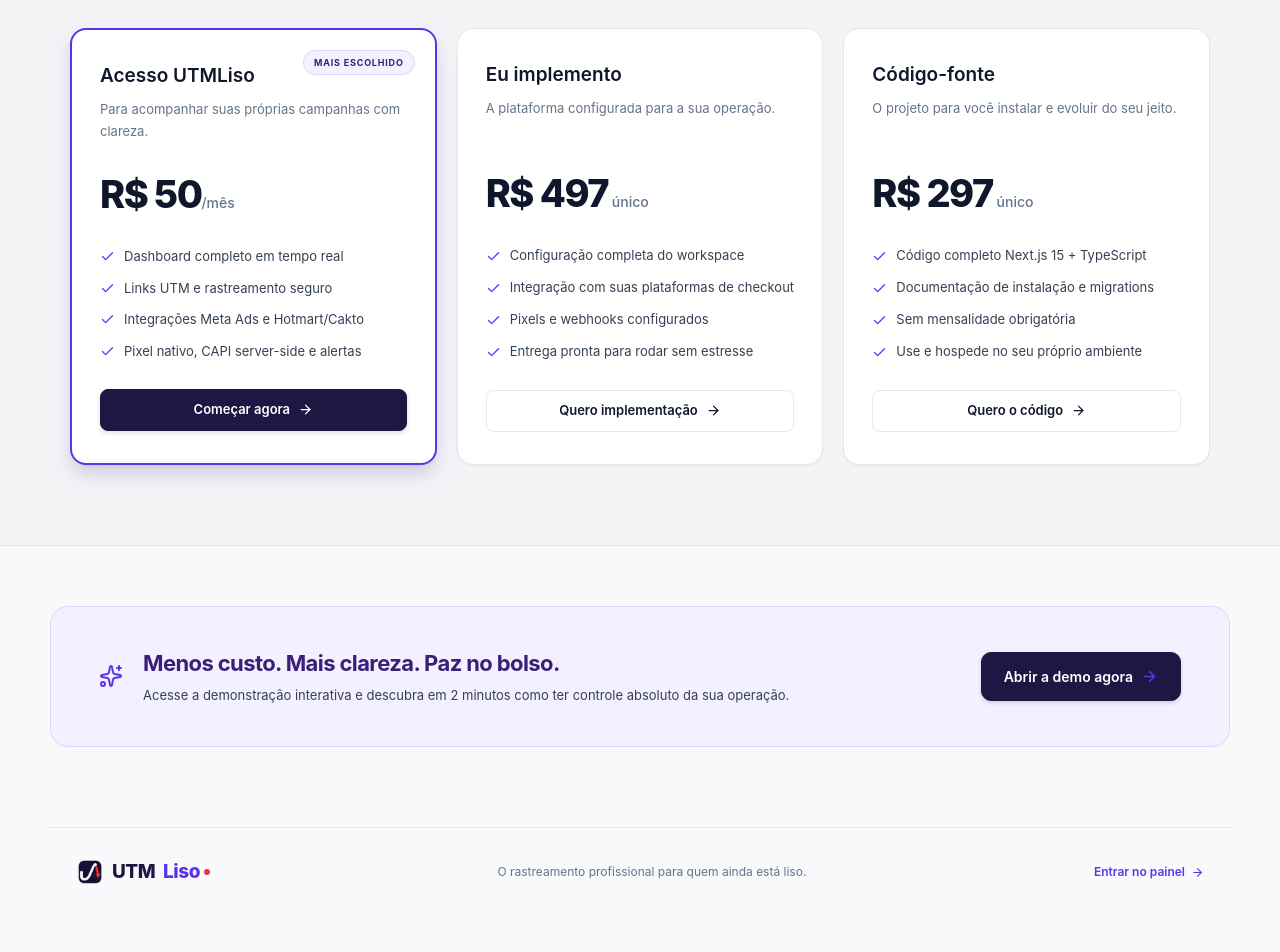
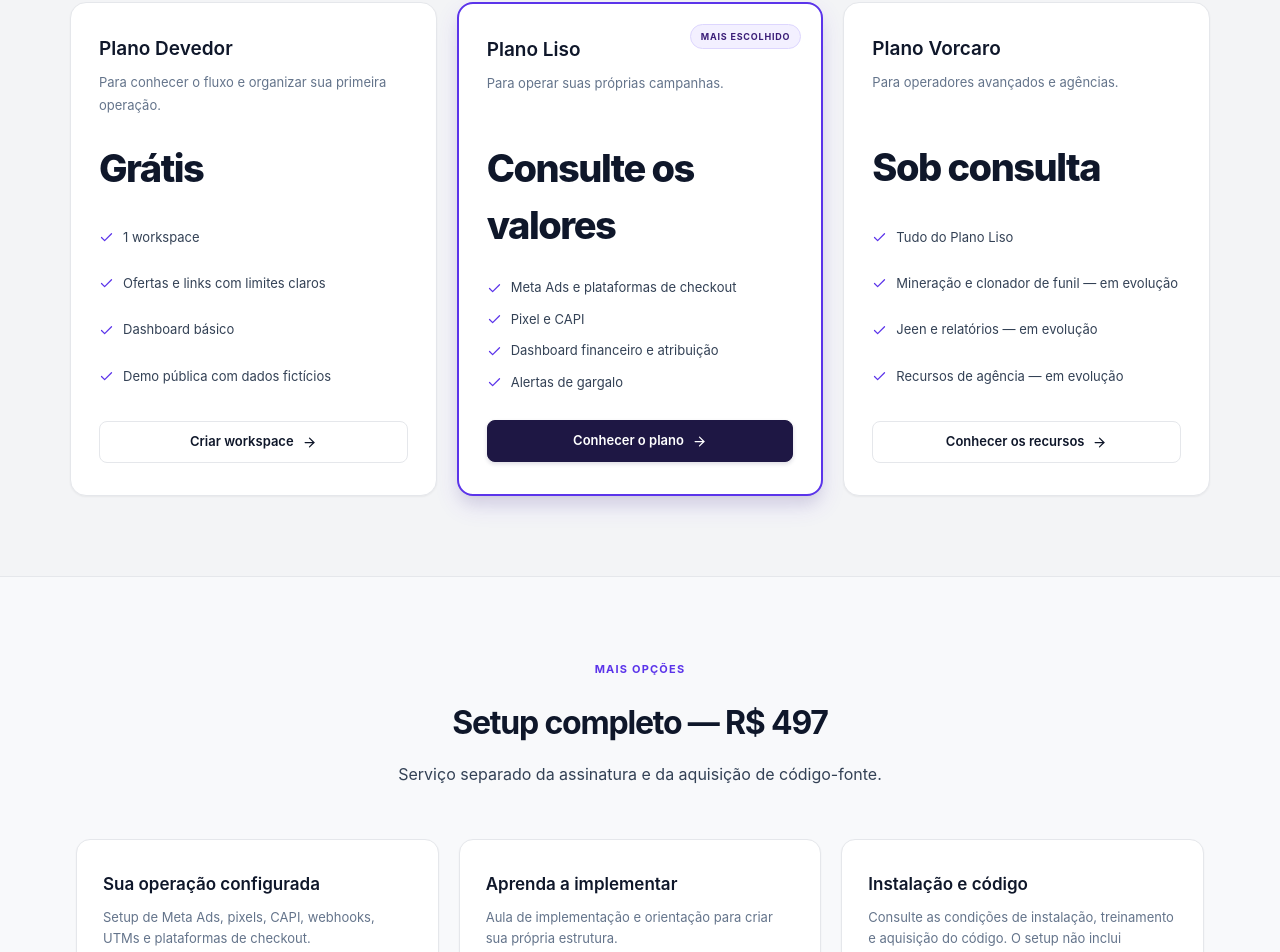
Before and after one commit to ariumcloud/trackbase, a Next.js app: page / in a window 1280 px wide. Shown: the part 1668-2620 px from the top of the page. Before the commit the page ends 2584 px from the top, so only its background shows below. Built offline with nearby package versions, Linux system fonts and the light colour scheme.

Commit message:
feat: adota marca Lisofy e planos Devedor Liso e Vorcaro

```diff
--- a/package.json
+++ b/package.json
@@ -1,5 +1,5 @@
 {
-  "name": "utmliso",
+  "name": "lisofy",
   "version": "1.0.0",
   "description": "",
   "main": "index.js",
--- a/src/app/demo/page.tsx
+++ b/src/app/demo/page.tsx
@@ -69,12 +69,12 @@ export default function DemoPage() {
         <Link href="/" className="brand">
           <Image
             src="/logo.png"
-            alt="UTMLiso Logo"
+            alt="Lisofy Logo"
             width={32}
             height={32}
             className="brand-logo-img"
           />
-          UTM<span>Liso</span>
+          Lisofy
           <span className="brand-dot" />
         </Link>
         <span className="demo-label">
--- a/src/app/layout.tsx
+++ b/src/app/layout.tsx
@@ -6,7 +6,7 @@ export const viewport: Viewport = {
 };
 
 export const metadata: Metadata = {
-  title: "UTMLiso · O rastreamento profissional para quem ainda está liso",
+  title: "Lisofy · A plataforma pra você deixar de ser liso",
   description:
     "Junte anúncios da Meta Ads, páginas, checkouts e vendas em uma operação clara, rápida e lucrativa.",
   icons: {
--- a/src/app/login/page.tsx
+++ b/src/app/login/page.tsx
@@ -10,12 +10,12 @@ export default function Login() {
         <Link href="/" className="brand">
           <Image
             src="/logo.png"
-            alt="UTMLiso Logo"
+            alt="Lisofy Logo"
             width={38}
             height={38}
             className="brand-logo-img"
           />
-          UTM<span>Liso</span>
+          Lisofy
           <span className="brand-dot" />
         </Link>
         <div>
@@ -32,7 +32,7 @@ export default function Login() {
             reunida com números reais e sem taxas abusivas.
           </p>
         </div>
-        <small>O rastreamento profissional para quem ainda está liso.</small>
+        <small>A plataforma pra você deixar de ser liso.</small>
       </section>
       <section className="auth-form">
         <AuthForm configured={configured()} />
--- a/src/app/page.tsx
+++ b/src/app/page.tsx
@@ -14,58 +14,60 @@ import {
 
 const plans = [
   {
-    name: "Acesso UTMLiso",
-    price: "R$ 50",
-    suffix: "/mês",
-    description: "Para acompanhar suas próprias campanhas com clareza.",
-    cta: "Começar agora",
+    name: "Plano Devedor",
+    price: "Grátis",
+    suffix: "",
+    description: "Para conhecer o fluxo e organizar sua primeira operação.",
+    cta: "Criar workspace",
     href: "/login",
-    featured: true,
+    featured: false,
     items: [
-      "Dashboard completo em tempo real",
-      "Links UTM e rastreamento seguro",
-      "Integrações Meta Ads e Hotmart/Cakto",
-      "Pixel nativo, CAPI server-side e alertas",
+      "1 workspace",
+      "Ofertas e links com limites claros",
+      "Dashboard básico",
+      "Demo pública com dados fictícios",
     ],
   },
   {
-    name: "Eu implemento",
-    price: "R$ 497",
-    suffix: " único",
-    description: "A plataforma configurada para a sua operação.",
-    cta: "Quero implementação",
-    href: "/login",
+    name: "Plano Liso",
+    price: "Consulte os valores",
+    suffix: "",
+    description: "Para operar suas próprias campanhas.",
+    cta: "Conhecer o plano",
+    href: "#mais-opcoes",
+    featured: true,
     items: [
-      "Configuração completa do workspace",
-      "Integração com suas plataformas de checkout",
-      "Pixels e webhooks configurados",
-      "Entrega pronta para rodar sem estresse",
+      "Meta Ads e plataformas de checkout",
+      "Pixel e CAPI",
+      "Dashboard financeiro e atribuição",
+      "Alertas de gargalo",
     ],
   },
   {
-    name: "Código-fonte",
-    price: "R$ 297",
-    suffix: " único",
-    description: "O projeto para você instalar e evoluir do seu jeito.",
-    cta: "Quero o código",
-    href: "/login",
+    name: "Plano Vorcaro",
+    price: "Sob consulta",
+    suffix: "",
+    description: "Para operadores avançados e agências.",
+    cta: "Conhecer os recursos",
+    href: "#mais-opcoes",
+    featured: false,
     items: [
-      "Código completo Next.js 15 + TypeScript",
-      "Documentação de instalação e migrations",
-      "Sem mensalidade obrigatória",
-      "Use e hospede no seu próprio ambiente",
+      "Tudo do Plano Liso",
+      "Mineração e clonador de funil — em evolução",
+      "Jeen e relatórios — em evolução",
+      "Recursos de agência — em evolução",
     ],
   },
 ];
 
 function MockDashboard() {
   return (
-    <div className="landing-mock" aria-label="Prévia do dashboard UTMLiso">
+    <div className="landing-mock" aria-label="Prévia do dashboard Lisofy">
       <div className="mock-sidebar">
         <div className="mock-logo-wrap">
           <Image
             src="/logo.png"
-            alt="UTMLiso Logo"
+            alt="Lisofy Logo"
             width={34}
             height={34}
             className="mock-logo-img"
@@ -81,7 +83,7 @@ function MockDashboard() {
       <div className="mock-content">
         <div className="mock-top">
           <span>Visão geral</span>
-          <span className="mock-live">● Operação ativa</span>
+          <span className="mock-live">● Dados fictícios</span>
         </div>
         <div className="mock-heading">
           <div>
@@ -120,10 +122,18 @@ function MockDashboard() {
             <i style={{ width: "12%" }} className="funnel-bar-4" />
           </div>
           <div className="mock-labels">
-            <span>Visitas <b>2.840</b></span>
-            <span>Cliques <b>648</b></span>
-            <span>Checkouts <b>112</b></span>
-            <span>Compras <b>34</b></span>
+            <span>
+              Visitas <b>2.840</b>
+            </span>
+            <span>
+              Cliques <b>648</b>
+            </span>
+            <span>
+              Checkouts <b>112</b>
+            </span>
+            <span>
+              Compras <b>34</b>
+            </span>
           </div>
         </div>
       </div>
@@ -138,12 +148,12 @@ export default function Home() {
         <Link href="/" className="brand">
           <Image
             src="/logo.png"
-            alt="UTMLiso Logo"
+            alt="Lisofy Logo"
             width={34}
             height={34}
             className="brand-logo-img"
           />
-          UTM<span>Liso</span>
+          Lisofy
           <span className="brand-dot" />
         </Link>
         <div className="landing-nav-links">
@@ -160,14 +170,18 @@ export default function Home() {
 
       <section className="landing-hero">
         <div className="landing-copy">
-          <span className="eyebrow">RASTREAMENTO PROFISSIONAL PARA QUEM ESTÁ LISO</span>
+          <span className="eyebrow">
+            RASTREAMENTO PROFISSIONAL PARA QUEM ESTÁ LISO
+          </span>
           <h1>
-            Você não precisa de mais achismo.<br />
-            <em>Precisa saber o que vende.</em>
+            A plataforma pra você
+            <br />
+            <em>deixar de ser liso.</em>
           </h1>
           <p>
-            UTMLiso conecta seus anúncios da Meta, páginas, checkouts e vendas em
-            uma operação cristalina — sem surpresas no fim do mês e sem pagar fortunas por software.
+            Lisofy conecta seus anúncios da Meta, páginas, checkouts e vendas em
+            uma operação cristalina — sem surpresas no fim do mês e sem pagar
+            fortunas por software.
           </p>
           <div className="landing-actions">
             <Link href="/demo" className="button primary large">
@@ -178,7 +192,8 @@ export default function Home() {
             </a>
           </div>
           <div className="landing-trust">
-            <ShieldCheck size={16} /> Seus dados ficam protegidos no seu workspace
+            <ShieldCheck size={16} /> Seus dados ficam protegidos no seu
+            workspace
           </div>
         </div>
         <div className="landing-visual">
@@ -189,10 +204,18 @@ export default function Home() {
       </section>
 
       <section className="proof-strip">
-        <span><strong>Meta Ads</strong> gasto real e campanhas</span>
-        <span><strong>Hotmart & Cakto</strong> vendas e order bumps</span>
-        <span><strong>Meta CAPI</strong> eventos server-side deduplicados</span>
-        <span><strong>UTM Segura</strong> atribuição precisa por criativo</span>
+        <span>
+          <strong>Meta Ads</strong> gasto real e campanhas
+        </span>
+        <span>
+          <strong>Hotmart & Cakto</strong> vendas e order bumps
+        </span>
+        <span>
+          <strong>Meta CAPI</strong> eventos server-side deduplicados
+        </span>
+        <span>
+          <strong>UTM Segura</strong> atribuição precisa por criativo
+        </span>
       </section>
 
       <section id="como-funciona" className="landing-section">
@@ -200,7 +223,9 @@ export default function Home() {
           <span className="eyebrow">DO CLIQUE AO LUCRO REAL</span>
           <h2>Uma visão que faz sentido.</h2>
           <p>
-            Chega de abrir cinco plataformas para descobrir que o anúncio gastou, a landing não converteu ou as taxas comeram todo o seu lucro.
+            Chega de abrir cinco plataformas para descobrir que o anúncio
+            gastou, a landing não converteu ou as taxas comeram todo o seu
+            lucro.
           </p>
         </div>
         <div className="feature-grid">
@@ -210,7 +235,8 @@ export default function Home() {
             </span>
             <h3>Rastreie cada criativo</h3>
             <p>
-              Gere links com parâmetros dinâmicos da Meta e decore o checkout automaticamente preservando a sessão do comprador.
+              Gere links com parâmetros dinâmicos da Meta e decore o checkout
+              automaticamente preservando a sessão do comprador.
             </p>
           </article>
           <article>
@@ -219,7 +245,8 @@ export default function Home() {
             </span>
             <h3>Identifique gargalos e quedas</h3>
             <p>
-              Veja exatamente onde o lead abandona a jornada: no carregamento da página, no clique do botão ou na etapa de pagamento.
+              Veja exatamente onde o lead abandona a jornada: no carregamento da
+              página, no clique do botão ou na etapa de pagamento.
             </p>
           </article>
           <article>
@@ -228,7 +255,8 @@ export default function Home() {
             </span>
             <h3>Lucro líquido de verdade</h3>
             <p>
-              Deduza investimento de mídia e taxas de processamento automaticamente. Veja seu lucro líquido real e margem percentual.
+              Deduza investimento de mídia e taxas de processamento
+              automaticamente. Veja seu lucro líquido real e margem percentual.
             </p>
           </article>
         </div>
@@ -238,9 +266,7 @@ export default function Home() {
         <div className="section-intro">
           <span className="eyebrow">DIRETO AO PONTO</span>
           <h2>Preço justo para quem quer resultado.</h2>
-          <p>
-            Escolha o modelo ideal para o momento da sua operação.
-          </p>
+          <p>Escolha o modelo ideal para o momento da sua operação.</p>
         </div>
         <div className="plans-grid">
           {plans.map((plan) => (
@@ -248,7 +274,9 @@ export default function Home() {
               key={plan.name}
               className={`plan-card ${plan.featured ? "featured" : ""}`}
             >
-              {plan.featured && <span className="plan-badge">MAIS ESCOLHIDO</span>}
+              {plan.featured && (
+                <span className="plan-badge">MAIS ESCOLHIDO</span>
+              )}
               <h3>{plan.name}</h3>
               <p>{plan.description}</p>
               <div className="plan-price">
@@ -274,13 +302,47 @@ export default function Home() {
         </div>
       </section>
 
+      <section id="mais-opcoes" className="landing-section">
+        <div className="section-intro">
+          <span className="eyebrow">MAIS OPÇÕES</span>
+          <h2>Setup completo — R$ 497</h2>
+          <p>Serviço separado da assinatura e da aquisição de código-fonte.</p>
+        </div>
+        <div className="feature-grid">
+          <article>
+            <h3>Sua operação configurada</h3>
+            <p>
+              Setup de Meta Ads, pixels, CAPI, webhooks, UTMs e plataformas de
+              checkout.
+            </p>
+          </article>
+          <article>
+            <h3>Aprenda a implementar</h3>
+            <p>
+              Aula de implementação e orientação para criar sua própria
+              estrutura.
+            </p>
+          </article>
+          <article>
+            <h3>Instalação e código</h3>
+            <p>
+              Consulte as condições de instalação, treinamento e aquisição do
+              código. O setup não inclui automaticamente esses produtos.
+            </p>
+            <Link href="/login" className="button primary">
+              Entrar para solicitar setup <ArrowRight size={15} />
+            </Link>
+          </article>
+        </div>
+      </section>
       <section id="contato" className="landing-cta">
         <div>
           <Sparkles size={24} />
           <div>
             <h2>Menos custo. Mais clareza. Paz no bolso.</h2>
             <p>
-              Acesse a demonstração interativa e descubra em 2 minutos como ter controle absoluto da sua operação.
+              Acesse a demonstração interativa e descubra em 2 minutos como ter
+              controle absoluto da sua operação.
             </p>
           </div>
         </div>
@@ -293,15 +355,15 @@ export default function Home() {
         <Link href="/" className="brand">
           <Image
             src="/logo.png"
-            alt="UTMLiso Logo"
+            alt="Lisofy Logo"
             width={28}
             height={28}
             className="brand-logo-img"
           />
-          UTM<span>Liso</span>
+          Lisofy
           <span className="brand-dot" />
         </Link>
-        <span>O rastreamento profissional para quem ainda está liso.</span>
+        <span>A plataforma pra você deixar de ser liso.</span>
         <Link href="/login" className="footer-login-link">
           Entrar no painel <ArrowRight size={13} />
         </Link>
--- a/src/components/dashboard.tsx
+++ b/src/components/dashboard.tsx
@@ -351,12 +351,12 @@ export function Dashboard(p: Props) {
         <Link href="/painel" className="brand">
           <Image
             src="/logo.png"
-            alt="UTMLiso Logo"
+            alt="Lisofy Logo"
             width={32}
             height={32}
             className="brand-logo-img"
           />
-          UTM<span>Liso</span>
+          Lisofy
           <span className="brand-dot" />
         </Link>
         <button
@@ -419,8 +419,8 @@ export function Dashboard(p: Props) {
             <p>Seu primeiro passo para uma operação que dá resultado.</p>
             <span className="tag">
               {p.workspace?.plan === "devedor"
-                ? "UTMDevedor · gratuito"
-                : "UTMLiso · MVP"}
+                ? "Plano Devedor · gratuito"
+                : "Lisofy · MVP"}
             </span>
           </div>
           <div className="sidebar-user">
@@ -429,7 +429,7 @@ export function Dashboard(p: Props) {
             </span>
             <span>
               <strong>{p.workspace?.name || "Bem-vindo"}</strong>
-              <small>Powered by UTMLiso</small>
+              <small>Powered by Lisofy</small>
             </span>
             {!p.setup && (
               <button
--- a/src/lib/plans.ts
+++ b/src/lib/plans.ts
@@ -1,35 +1,62 @@
+export const planFeatures = [
+  "dashboard",
+  "tracking",
+  "integrations",
+  "capi",
+  "alerts",
+  "mining",
+  "cloner",
+  "advancedAlerts",
+  "agency",
+  "jeen",
+  "export",
+  "audit",
+] as const;
+export type PlanFeature = (typeof planFeatures)[number];
+export type PlanId = "devedor" | "liso" | "vorcaro";
 export const plans = {
   devedor: {
-    name: "UTMDevedor",
+    name: "Plano Devedor",
     workspaces: 1,
     offers: 1,
-    meta: 1,
-    capi: false,
-    advanced: false,
+    links: 10,
+    meta: 0,
+    features: ["dashboard"] as readonly PlanFeature[],
   },
   liso: {
-    name: "UTMLiso",
+    name: "Plano Liso",
     workspaces: 1,
     offers: 10,
+    links: 200,
     meta: 3,
-    capi: true,
-    advanced: false,
+    features: [
+      "dashboard",
+      "tracking",
+      "integrations",
+      "capi",
+      "alerts",
+    ] as readonly PlanFeature[],
   },
-  classe_media: {
-    name: "UTMClasse Média",
-    workspaces: 3,
-    offers: 50,
-    meta: 10,
-    capi: true,
-    advanced: true,
-  },
-  rico: {
-    name: "UTMRico",
+  vorcaro: {
+    name: "Plano Vorcaro",
     workspaces: 25,
     offers: 500,
+    links: 10000,
     meta: 100,
-    capi: true,
-    advanced: true,
+    features: planFeatures,
   },
 } as const;
-// Valores pagos são provisórios; aplicação de limites e cobrança pertencem à Fase 4.
+/** Compatibilidade com registros históricos; novas gravações usam os três IDs oficiais. */
+export function normalizePlan(value: string): PlanId {
+  if (value === "classe_media" || value === "rico" || value === "vorcaro")
+    return "vorcaro";
+  return value === "liso" ? "liso" : "devedor";
+}
+export function canUse(plan: string, feature: PlanFeature): boolean {
+  return plans[normalizePlan(plan)].features.includes(feature);
+}
+export function assertFeature(plan: string, feature: PlanFeature): void {
+  if (!canUse(plan, feature))
+    throw new Error("Este recurso não está incluído no seu plano.");
+}
+// Limites operacionais iniciais, centralizados; preços pagos precisam de definição comercial.
```
Also changed, not shown: 1 other file (tests, documents, lock files or other folders).
